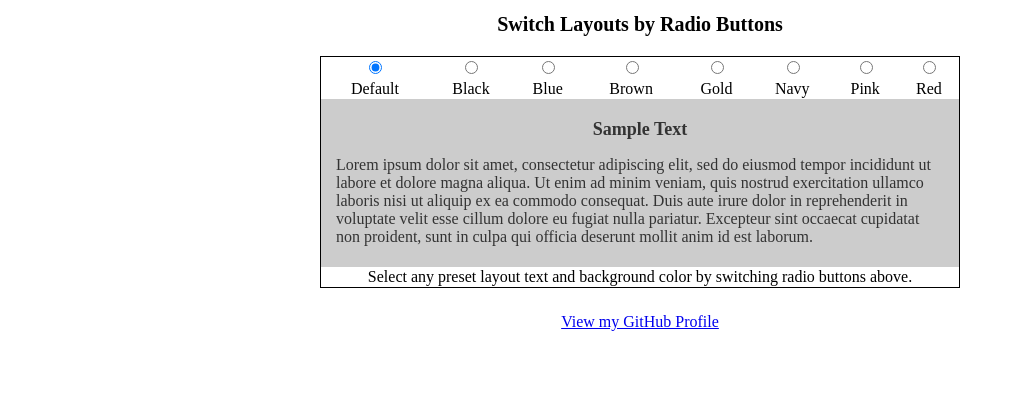
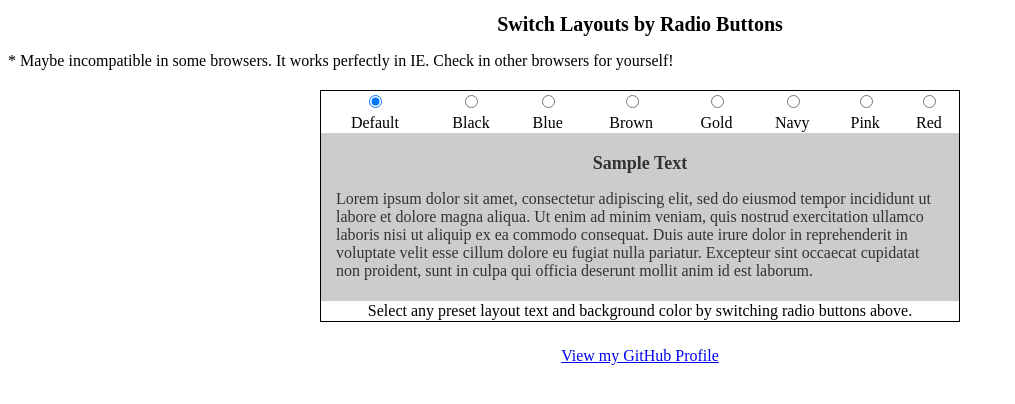
Before and after one commit to stellagurin/Switch-Layout, a plain HTML site: page index.html in a window 1280 px wide. Shown: the whole page, without its empty margins (0-1015 px from the left). Drawn offline with nearby package versions, Linux system fonts and the light colour scheme.

Commit message:
Update index.html

```diff
--- a/index.html
+++ b/index.html
@@ -9,6 +9,7 @@
 </head>
 <body>
 <h1>Switch Layouts by Radio Buttons</h1>
+<p class="blue">* Maybe incompatible in some browsers. It works perfectly in IE. Check in other browsers for yourself!</p>
 <table>
 	<tr class="center">
 		<td>
```
